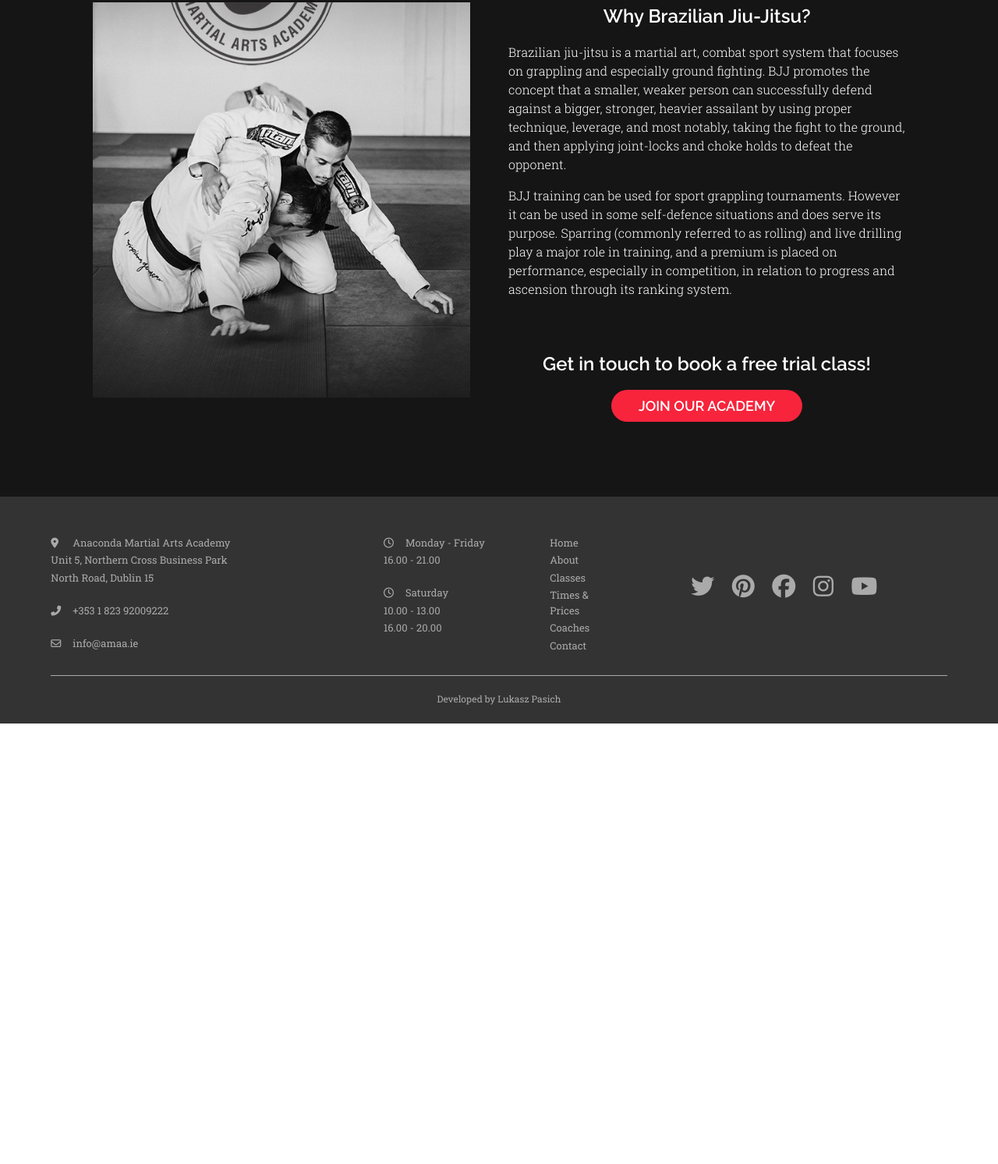
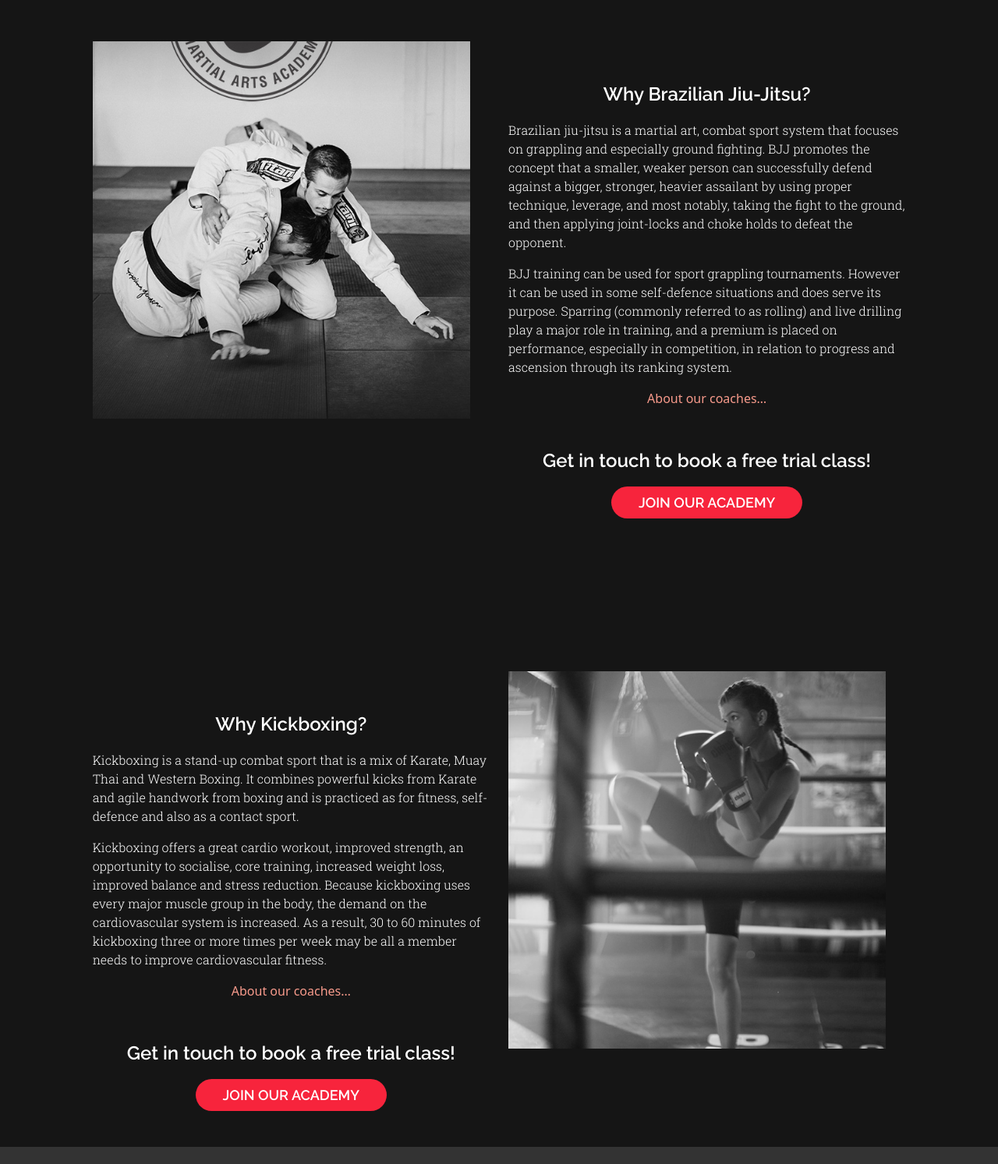
Before and after one commit to LukaszPasich/Anaconda-MAA-MS1, a plain HTML site: page about.html in a window 1280 px wide. Shown: the part 1284-2777 px from the top of the page at 78% size. Before the commit the page ends 2212 px from the top, so only its background shows below. Drawn offline with nearby package versions, Linux system fonts and the light colour scheme.

Commit message:
Add Why Kickboxing? section to About page

```diff
--- a/about.html
+++ b/about.html
@@ -98,13 +98,13 @@
         </section>
         <!-- /About Anaconda -->
 
-        <!-- /About BJJ -->
+        <!-- About BJJ -->
         <section class="container-fluid bgrd-color-dgrey" id="about-bjj">
-            <div class="row justify-content-center padding-top-hundred padding-bottom-hundred">
+            <div class="row justify-content-center padding-top-hundredfifty padding-bottom-fifty">
                 <div class="col-11 col-xs-10 col-md-8 col-xl-5">
-                    <img src="assets/images/about-page-bjj-image.jpg" alt="Brazilian Jiu-Jitsu image" style="width: 95%; height: 95%">
+                    <img src="assets/images/about-page-bjj-image.jpg" alt="Brazilian Jiu-Jitsu image" style="width: 95%;">
                 </div>
-                <div class="col-11 col-xs-10 col-md-8 col-xl-5 col-xxl-4">
+                <div class="col-11 col-xs-10 col-md-8 col-xl-5 col-xxl-4 padding-top-fifty">
                     <p class="sub-header">
                         Why Brazilian Jiu-Jitsu?
                     </p>
@@ -113,17 +113,22 @@
                         BJJ promotes the concept that a smaller, weaker person can successfully defend against a bigger, stronger, heavier assailant by using proper technique,
                         leverage, and most notably, taking the fight to the ground, and then applying joint-locks and choke holds to defeat the opponent.
                     </p>
-                     <p class="body-text-left padding-bottom-fifty">
+                     <p class="body-text-left">
                         BJJ training can be used for sport grappling tournaments. However it can be used in some self-defence situations and does serve its purpose.
                         Sparring (commonly referred to as rolling) and live drilling play a major role in training, and a premium is placed on performance, especially in competition,
                         in relation to progress and ascension through its ranking system.
                     </p>
+                    <div class="row justify-content-center">
+                        <div class="col-auto">
+                            <a href="coaches.html#coaches" class="color-light-red read-more">About our coaches…</a>
+                        </div>
+                    </div>
                     <!-- Call to Action -->
                     <div class="row side-padding-zero">
                         <div class="col-12">
                             <div class="sub-header">
                                 <div class="row justify-content-center">
-                                    <div class="col-auto">
+                                    <div class="col-auto padding-top-fifty">
                                         <p>Get in touch to book a free trial class!</p>
                                         <a href="contact.html" class="btn-join">Join Our Academy</a>
                                     </div>
@@ -136,6 +141,52 @@
             </div>
         </section>
         <!-- /About BJJ -->
+
+        <!-- About Kickboxing -->
+        <section class="container-fluid bgrd-color-dgrey" id="about-kickboxing">
+            <div class="row justify-content-center padding-top-hundredfifty padding-bottom-fifty">
+                <div class="col-11 col-xs-10 col-md-8 col-xl-5 rwd-kickboxingimage-phonetablet">
+                    <img src="assets/images/about-page-kickboxing-image.jpg" alt="Kickboxing image" style="width: 95%">
+                </div>
+                <div class="col-11 col-xs-10 col-md-8 col-xl-5 col-xxl-4 padding-top-fifty">
+                    <p class="sub-header">
+                        Why Kickboxing?
+                    </p>
+                    <p class="body-text-left">
+                        Kickboxing is a stand-up combat sport that is a mix of Karate, Muay Thai and Western Boxing.
+                        It combines powerful kicks from Karate and agile handwork from boxing and is practiced as for fitness, self-defence and also as a contact sport.
+                    </p>
+                     <p class="body-text-left">
+                       Kickboxing offers a great cardio workout, improved strength, an opportunity to socialise, core training, increased weight loss, improved balance and stress reduction.
+                       Because kickboxing uses every major muscle group in the body, the demand on the cardiovascular system is increased.
+                       As a result, 30 to 60 minutes of kickboxing three or more times per week may be all a member needs to improve cardiovascular fitness.
+                    </p>
+                    <div class="row justify-content-center">
+                        <div class="col-auto">
+                            <a href="coaches.html#coaches" class="color-light-red read-more">About our coaches…</a>
+                        </div>
+                    </div>
+                    <!-- Call to Action -->
+                    <div class="row side-padding-zero">
+                        <div class="col-12">
+                            <div class="sub-header">
+                                <div class="row justify-content-center">
+                                    <div class="col-auto padding-top-fifty">
+                                        <p>Get in touch to book a free trial class!</p>
+                                        <a href="contact.html" class="btn-join">Join Our Academy</a>
+                                    </div>
+                                </div>
+                            </div>
+                        </div>
+				    </div>
+                    <!-- /Call to Action -->
+                </div>
+                <div class="col-11 col-xs-10 col-md-8 col-xl-5 rwd-kickboxingimage-desktop">
+                    <img src="assets/images/about-page-kickboxing-image.jpg" alt="Kickboxing image" style="width: 95%">
+                </div>
+            </div>
+        </section>
+        <!-- /About Kickboxing -->
 
         <!-- Footer -->
         <footer class="container-fluid">
--- a/assets/css/style.css
+++ b/assets/css/style.css
@@ -36,6 +36,10 @@ ul {
 
 .padding-top-fifty {
     padding-top: 50px;
+}
+
+.padding-top-hundredfifty {
+    padding-top: 150px;
 }
 
 .padding-bottom-hundred {
@@ -179,7 +183,7 @@ ul {
 }
 
 
-/*-------------------- Home Sections --------------------*/
+/*-------------------- Sections --------------------*/
 
 .section-home {
     min-height: 600px;
@@ -248,6 +252,7 @@ ul {
 
 .read-more {
     text-decoration: none;
+    text-align: center;
 }
 
 .read-more:hover {
@@ -397,3 +402,15 @@ i {
         font-size: 24px;
     }
 }
+
+@media screen and (min-width: 1201px) {
+	.rwd-kickboxingimage-phonetablet {
+		display: none;
+	}
+}
+
+@media screen and (max-width: 1200px) {
+	.rwd-kickboxingimage-desktop {
+		display: none;
+	}
+}
```
Also changed, not shown: index.html (+2 -2 lines).
